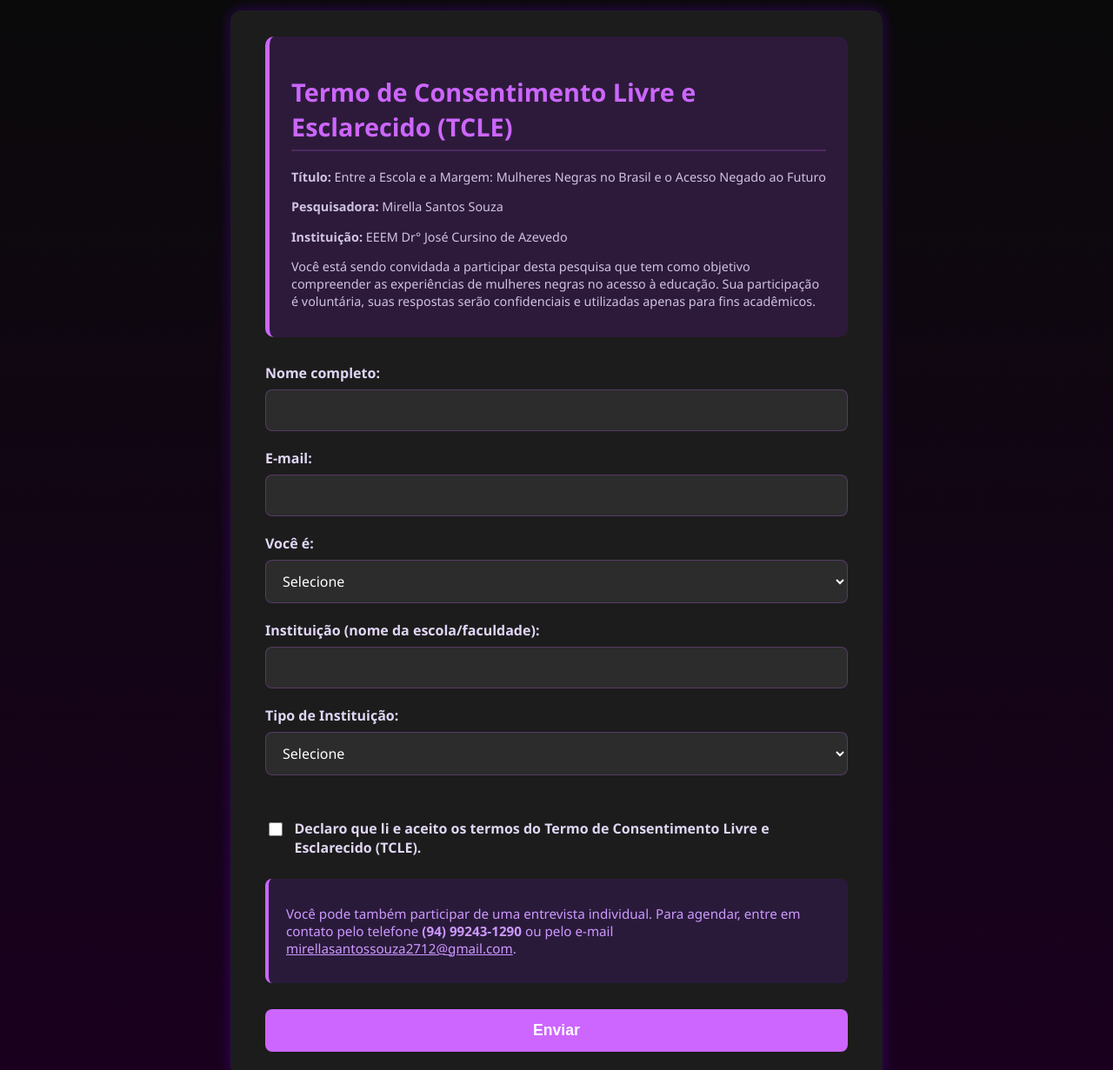
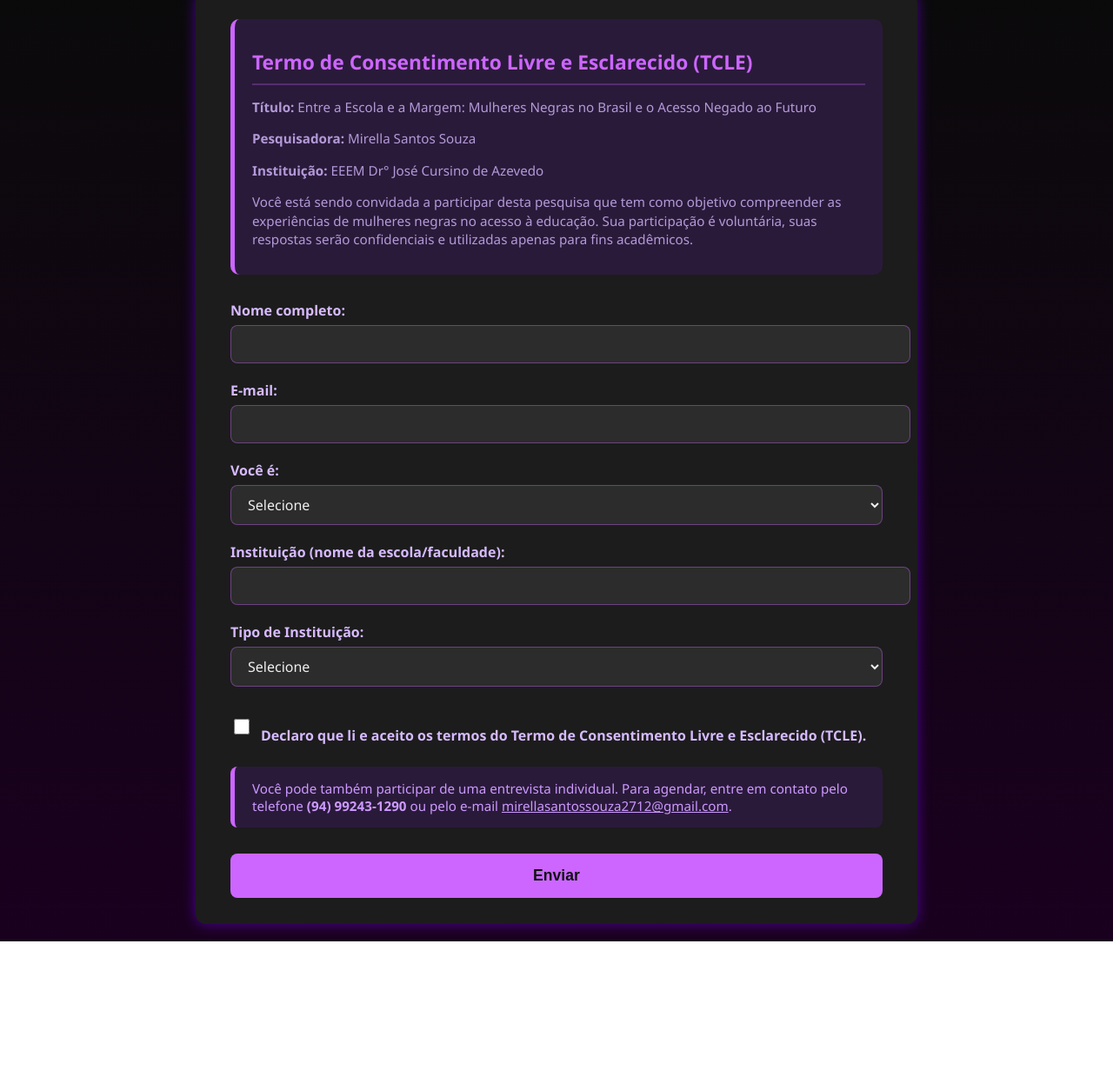
Before and after one commit to lunacastro4/formulario-pesquisa2, a plain HTML site: page index.html in a window 1280 px wide. Shown: the part 28-1259 px from the top of the page at 87% size. After the commit the page ends 1111 px from the top, so only its background shows below. Drawn offline with Linux system fonts and the light colour scheme.

Commit message:
Update index.html

```diff
--- a/index.html
+++ b/index.html
@@ -5,188 +5,134 @@
 <meta name="viewport" content="width=device-width, initial-scale=1" />
 <title>Pesquisa - Mulheres Negras e Educação</title>
 <style>
-    /* Reset simples */
-    *, *::before, *::after {
-      box-sizing: border-box;
-    }
-
   body {
+    margin: 0; padding: 0;
     font-family: 'Segoe UI', Tahoma, Geneva, Verdana, sans-serif;
-      background: linear-gradient(to bottom, #0a0a0a, #1a001f);
-      color: #f4f4f4;
-      margin: 0;
-      padding: 0 15px;
-      min-height: 100vh;
+    background: linear-gradient(180deg, #0a0a0a, #1a001f);
+    color: #eee;
     display: flex;
     justify-content: center;
-      align-items: flex-start;
+    padding: 20px;
   }
-
   .container {
     max-width: 750px;
     width: 100%;
-      margin: 40px 0;
-      background-color: #1c1c1c;
+    background: #1c1c1c;
+    border-radius: 12px;
     padding: 30px 40px;
-      border-radius: 12px;
-      box-shadow: 0 0 15px #7a00ff55;
+    box-shadow: 0 0 15px #7a00ff88;
   }
-
   h2 {
     color: #cc66ff;
-      border-bottom: 2px solid #cc66ff33;
-      padding-bottom: 5px;
-      margin-bottom: 20px;
-      font-weight: 700;
-      font-size: 1.8rem;
+    margin-bottom: 15px;
+    border-bottom: 2px solid #cc66ff44;
+    padding-bottom: 8px;
   }
-
   label {
     display: block;
     margin-top: 20px;
     font-weight: 600;
-      color: #e0d6f5;
-      font-size: 1rem;
+    color: #d6baff;
   }
-
-    select,
   input[type="text"],
   input[type="email"],
+  select,
   textarea {
     width: 100%;
-      padding: 12px 15px;
+    padding: 10px 15px;
+    margin-top: 6px;
+    border-radius: 8px;
+    border: 1px solid #cc66ff66;
     background: #2c2c2c;
-      border: 1px solid #cc66ff44;
-      border-radius: 8px;
-      color: #fff;
-      margin-top: 8px;
+    color: #eee;
     font-size: 1rem;
-      transition: border-color 0.3s ease;
     font-family: inherit;
     resize: vertical;
+    transition: border-color 0.3s;
   }
-
-    select:focus,
   input[type="text"]:focus,
   input[type="email"]:focus,
+  select:focus,
   textarea:focus {
     border-color: #cc66ff;
     outline: none;
     background: #3b2a58;
   }
-
   textarea {
     min-height: 70px;
   }
-
-    button {
-      background: #cc66ff;
-      color: #fff;
-      padding: 14px 20px;
-      border: none;
-      border-radius: 8px;
-      font-size: 1.1rem;
-      margin-top: 30px;
-      cursor: pointer;
-      font-weight: 700;
-      width: 100%;
-      transition: background 0.3s;
+  .tcle-box {
+    background: #2a1a3a;
+    border-left: 5px solid #cc66ff;
+    padding: 15px 20px;
+    border-radius: 10px;
+    color: #d6baffcc;
+    margin-bottom: 30px;
+    font-size: 0.95rem;
+    line-height: 1.4;
   }
-
-    button:hover {
-      background: #a94ed8;
-    }
-
-    .tcle {
-      background-color: #2d1a3a;
-      padding: 20px 25px;
-      border-radius: 10px;
-      border-left: 5px solid #cc66ff;
-      margin-bottom: 30px;
-      font-size: 0.9rem;
-      line-height: 1.4;
-      color: #d0c3e2;
-    }
-
-    .tcle p {
-      margin-bottom: 10px;
-    }
-
-    .question-group {
-      margin-top: 30px;
-    }
-
   .consentimento {
-      margin-top: 30px;
-      color: #d8c8ff;
-      font-size: 0.95rem;
+    margin-top: 25px;
+    color: #d6baff;
+    font-size: 1rem;
     display: flex;
     align-items: center;
     gap: 10px;
   }
-
   .consentimento input[type="checkbox"] {
     width: 18px;
     height: 18px;
     cursor: pointer;
   }
-
   .info-entrevista {
     margin-top: 25px;
-      font-size: 0.95rem;
-      color: #cc99ff;
-      background-color: #2a1a3a;
+    background: #2a1a3a;
+    border-left: 5px solid #cc66ff;
     padding: 15px 20px;
     border-radius: 8px;
-      border-left: 4px solid #cc66ff;
+    color: #cc99ff;
+    font-size: 0.95rem;
   }
-
-    /* Responsividade para telas menores (celulares) */
-    @media (max-width: 480px) {
-      body {
-        padding: 10px;
-        align-items: stretch;
+  button {
+    margin-top: 30px;
+    width: 100%;
+    background: #cc66ff;
+    border: none;
+    padding: 15px;
+    font-size: 1.1rem;
+    font-weight: 700;
+    color: #111;
+    border-radius: 8px;
+    cursor: pointer;
+    transition: background 0.3s ease;
   }
-
+  button:hover {
+    background: #a94ed8;
+  }
+  @media(max-width:480px){
     .container {
       padding: 20px;
-        margin: 20px 0;
-        border-radius: 10px;
-        box-shadow: 0 0 10px #7a00ff88;
     }
-
     h2 {
       font-size: 1.5rem;
     }
-
     label {
-        font-size: 0.95rem;
+      font-size: 0.9rem;
     }
-
-      select,
     input[type="text"],
     input[type="email"],
+    select,
     textarea {
-        font-size: 0.95rem;
-        padding: 10px 12px;
+      font-size: 0.9rem;
+      padding: 10px;
     }
-
     button {
       font-size: 1rem;
       padding: 12px;
     }
-
-      .tcle {
+    .tcle-box,
+    .info-entrevista {
       font-size: 0.85rem;
-        padding: 15px 20px;
-      }
-
-      .consentimento {
-        font-size: 0.9rem;
-      }
-
-      .info-entrevista {
-        font-size: 0.9rem;
       padding: 12px 15px;
     }
   }
@@ -194,7 +140,7 @@
 </head>
 <body>
   <div class="container">
-    <div class="tcle">
+    <div class="tcle-box">
       <h2>Termo de Consentimento Livre e Esclarecido (TCLE)</h2>
       <p><strong>Título:</strong> Entre a Escola e a Margem: Mulheres Negras no Brasil e o Acesso Negado ao Futuro</p>
       <p><strong>Pesquisadora:</strong> Mirella Santos Souza</p>
@@ -203,15 +149,14 @@
     </div>
 
     <form id="formulario">
+      <label for="nome">Nome completo:</label>
+      <input type="text" id="nome" name="nome" required />
 
-      <label>Nome completo:</label>
-      <input type="text" name="nome" required />
+      <label for="email">E-mail:</label>
+      <input type="email" id="email" name="email" required />
 
-      <label>E-mail:</label>
-      <input type="email" name="email" required />
-
-      <label>Você é:</label>
-      <select name="tipo" id="tipo" required>
+      <label for="tipo">Você é:</label>
+      <select id="tipo" name="tipo" required>
         <option value="">Selecione</option>
         <option value="universitaria">Universitária</option>
         <option value="medio_publica">Ensino Médio - Pública</option>
@@ -219,17 +164,17 @@
         <option value="trabalhadora">Trabalhadora que estuda</option>
       </select>
 
-      <label>Instituição (nome da escola/faculdade):</label>
-      <input type="text" name="instituicao" required />
+      <label for="instituicao">Instituição (nome da escola/faculdade):</label>
+      <input type="text" id="instituicao" name="instituicao" required />
 
-      <label>Tipo de Instituição:</label>
-      <select name="tipo_instituicao" required>
+      <label for="tipo_instituicao">Tipo de Instituição:</label>
+      <select id="tipo_instituicao" name="tipo_instituicao" required>
         <option value="">Selecione</option>
         <option value="publica">Pública</option>
         <option value="privada">Privada</option>
       </select>
 
-      <div id="perguntas-container" class="question-group"></div>
+      <div id="perguntas-container" style="margin-top: 25px;"></div>
 
       <div class="consentimento">
         <input type="checkbox" id="aceito" required />
@@ -237,7 +182,7 @@
       </div>
 
       <div class="info-entrevista">
-        <p>Você pode também participar de uma entrevista individual. Para agendar, entre em contato pelo telefone <strong>(94) 99243-1290</strong> ou pelo e-mail <a href="mailto:mirellasantossouza2712@gmail.com" style="color:#cc99ff; text-decoration: underline;">mirellasantossouza2712@gmail.com</a>.</p>
+        Você pode também participar de uma entrevista individual. Para agendar, entre em contato pelo telefone <strong>(94) 99243-1290</strong> ou pelo e-mail <a href="mailto:mirellasantossouza2712@gmail.com" style="color:#cc99ff; text-decoration: underline;">mirellasantossouza2712@gmail.com</a>.
       </div>
 
       <button type="submit">Enviar</button>
@@ -245,9 +190,6 @@
   </div>
 
   <script>
-    const perguntasContainer = document.getElementById("perguntas-container");
-    const tipoSelect = document.getElementById("tipo");
-
     const perguntas = {
       universitaria: [
         "Você ingressou na universidade por meio de cotas?",
@@ -259,7 +201,7 @@
         "Você trabalha enquanto estuda?",
         "Sente dificuldade de acesso a materiais de estudo?",
         "Acredita que o diploma te dará melhores oportunidades?",
-        "Já pensou em desistir da universidade?",
+        "Já pensou em desistir da universidade?"
       ],
       medio_publica: [
         "Você sente que sua escola tem estrutura adequada?",
@@ -271,7 +213,7 @@
         "Você pretende fazer faculdade?",
         "Já pensou em abandonar os estudos?",
         "Sente apoio da família para continuar estudando?",
-        "Participa de algum projeto extracurricular?",
+        "Participa de algum projeto extracurricular?"
       ],
       medio_privada: [
         "Você sente diferença entre colegas por classe social?",
@@ -283,7 +225,7 @@
         "Você pretende estudar fora do país?",
         "Sente-se representada nas aulas?",
         "Sua escola oferece bolsas para alunos negros?",
-        "Já pensou em mudar de escola por questões raciais?",
+        "Já pensou em mudar de escola por questões raciais?"
       ],
       trabalhadora: [
         "Você trabalha atualmente?",
@@ -295,20 +237,23 @@
         "Você sente que o ambiente escolar/universitário entende suas dificuldades?",
         "Você já sofreu discriminação no trabalho ou na escola por ser mulher negra?",
         "Você conhece outras mulheres negras que também trabalham e estudam?",
-        "Você acredita que seus estudos vão te ajudar a conquistar melhores oportunidades no trabalho?",
-      ],
+        "Você acredita que seus estudos vão te ajudar a conquistar melhores oportunidades no trabalho?"
+      ]
     };
 
-    tipoSelect.addEventListener("change", () => {
+    const tipoSelect = document.getElementById('tipo');
+    const perguntasContainer = document.getElementById('perguntas-container');
+
+    tipoSelect.addEventListener('change', () => {
+      perguntasContainer.innerHTML = '';
       const tipo = tipoSelect.value;
-      perguntasContainer.innerHTML = "";
-
-      if (tipo && perguntas[tipo]) {
-        perguntas[tipo].forEach((pergunta, index) => {
-          const label = document.createElement("label");
-          label.textContent = `${index + 1}. ${pergunta}`;
-          const textarea = document.createElement("textarea");
-          textarea.name = `resposta_${index + 1}`;
+      if (perguntas[tipo]) {
+        perguntas[tipo].forEach((pergunta, i) => {
+          const label = document.createElement('label');
+          label.textContent = `${i + 1}. ${pergunta}`;
+          label.style.marginTop = '15px';
+          const textarea = document.createElement('textarea');
+          textarea.name = `resposta_${i + 1}`;
           textarea.rows = 2;
           perguntasContainer.appendChild(label);
           perguntasContainer.appendChild(textarea);
@@ -316,28 +261,29 @@
       }
     });
 
-    document.getElementById("formulario").addEventListener("submit", function (e) {
-      if (!document.getElementById("aceito").checked) {
+    document.getElementById('formulario').addEventListener('submit', e => {
+      if (!document.getElementById('aceito').checked) {
         e.preventDefault();
-        alert("Você precisa aceitar os termos do TCLE para enviar o formulário.");
+        alert('Você precisa aceitar os termos do TCLE para enviar o formulário.');
         return;
       }
 
       e.preventDefault();
 
-      const dados = new FormData(this);
-      const respostas = {};
-      for (const [chave, valor] of dados.entries()) {
-        respostas[chave] = valor;
+      const formData = new FormData(e.target);
+      const data = {};
+      for (const [key, value] of formData.entries()) {
+        data[key] = value.trim();
       }
 
-      const registros = JSON.parse(localStorage.getItem("respostasPesquisa") || "[]");
-      registros.push(respostas);
-      localStorage.setItem("respostasPesquisa", JSON.stringify(registros));
+      // Salvar no localStorage (exemplo simples)
+      const registros = JSON.parse(localStorage.getItem('respostasPesquisa') || '[]');
+      registros.push(data);
+      localStorage.setItem('respostasPesquisa', JSON.stringify(registros));
 
-      alert("Formulário enviado com sucesso!");
-      this.reset();
-      perguntasContainer.innerHTML = "";
+      alert('Formulário enviado com sucesso!');
+      e.target.reset();
+      perguntasContainer.innerHTML = '';
     });
   </script>
 </body>
```
Lines whose indentation alone changed are shown as unchanged.
